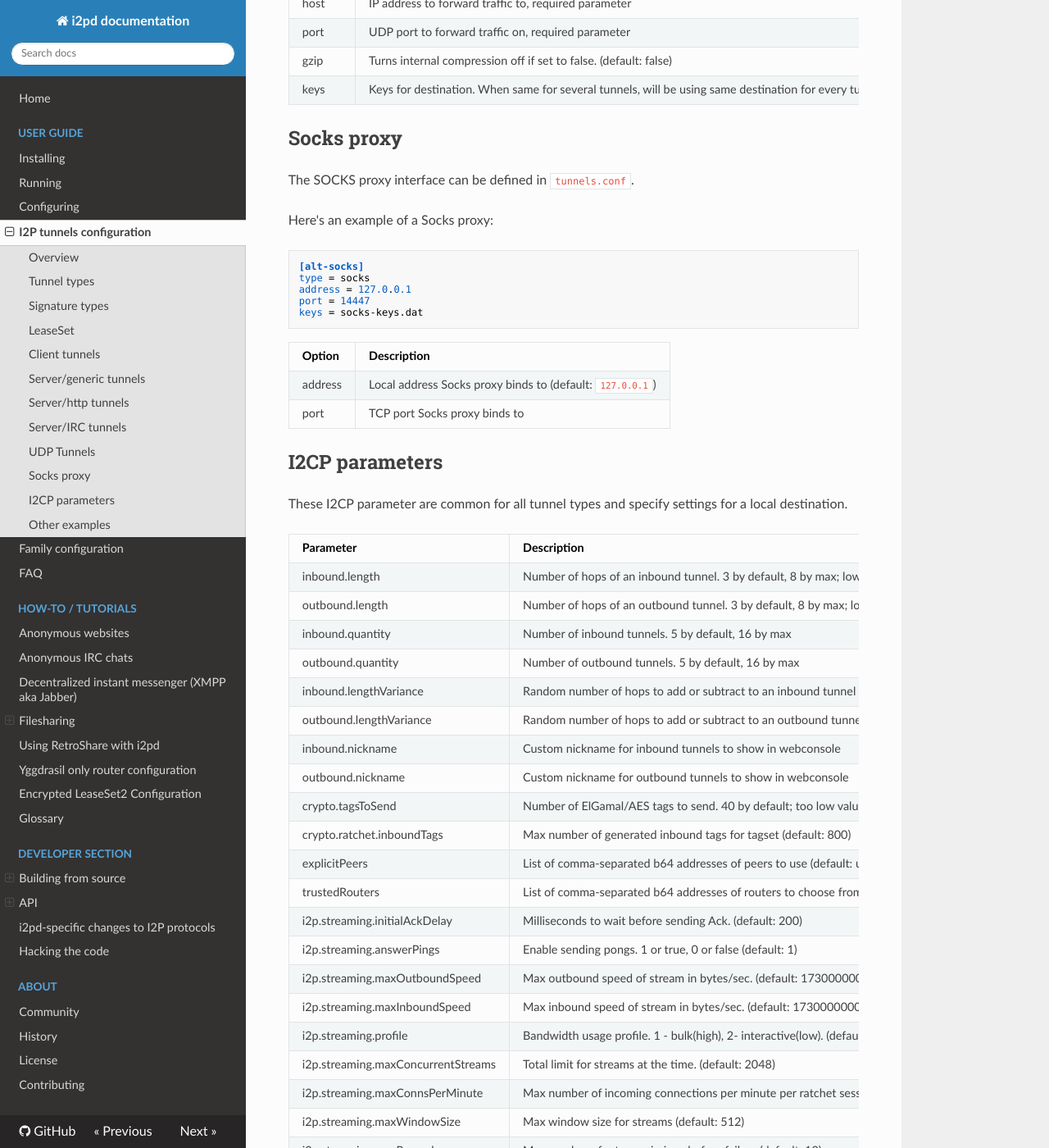
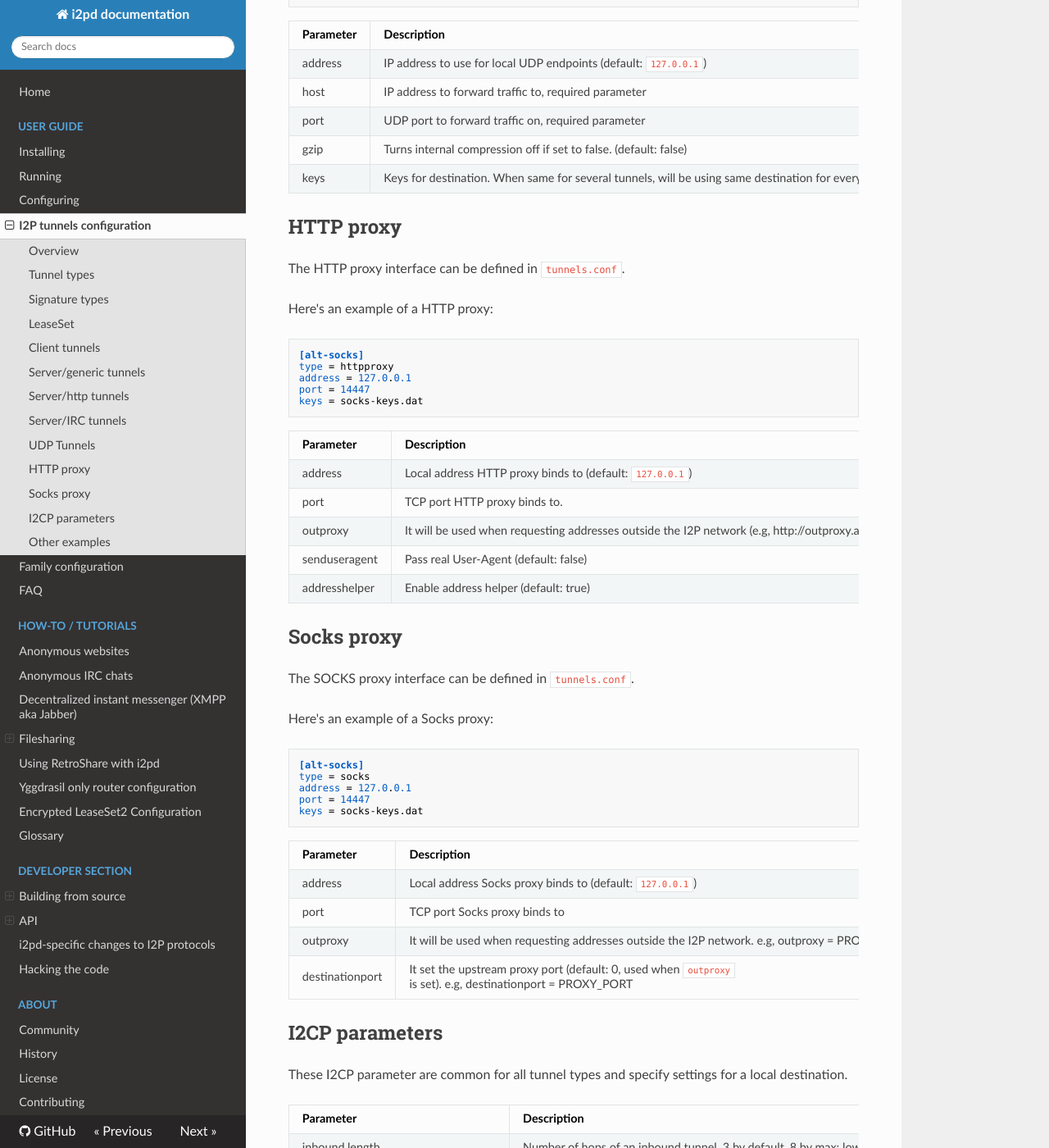
Before and after one commit to PurpleI2P/i2pd_docs_en, an MkDocs documentation site: the page built from docs/user-guide/tunnels.md, in a window 1280 px wide and 1400 px high, scrolled down 6046 px. Shown: the whole window at 82% size. Built offline with MkDocs 1.6.1, drawn with Linux system fonts in a browser that asks for light colours; nearby versions of some CDN libraries; some of the changed text lies outside the part shown.

Commit message:
fix default param, add params not listed in tunnels for httpproxy and socks, and extra info

````diff
--- a/docs/user-guide/tunnels.md
+++ b/docs/user-guide/tunnels.md
@@ -14,18 +14,24 @@ Tunnel types
 
 Section type is specified by the *type* parameter.
 
-Available tunnel types:
+**Client Tunnels**
 
 Type          | Description
 ------------- | --------------------------------------
 client        | Client tunnel to remote I2P destination (TCP)
+socks         | Custom Socks proxy service to use I2P with
+httpproxy     | Custom HTTP proxy service to use I2P with
+udpclient     | Forwards local UDP endpoint to remote I2P destination
+
+**Server Tunnels**
+
+Type          | Description
+------------- | --------------------------------------
 server        | Generic server tunnel to setup any TCP service in I2P network
 http          | HTTP server tunnel to setup a website in I2P
 irc           | IRC server tunnel to setup IRC server in I2P
-udpclient     | Forwards local UDP endpoint to remote I2P destination
 udpserver     | Forwards traffic from N I2P destinations to local UDP endpoint
-socks         | Custom Socks proxy service to use I2P with
-httpproxy     | Custom HTTP proxy service to use I2P with
+
 
 Signature types
 ------------
@@ -104,7 +110,7 @@ Client tunnels might share the same local destination, if the keys file contains
 
 Optional parameters:
 
-Option              | Description
+Parameter           | Description
 --------------------|--------------------
 address             | Local interface tunnel binds to, '127.0.0.1' for connections from local host only, '0.0.0.0' for connections from everywhere. (default: 127.0.0.1)
 port                | Port of client tunnel.
@@ -147,11 +153,11 @@ This tunnel type should be used for any protocol other than HTTP, even HTTP with
 
 Optional parameters:
 
-Option              | Description
+Parameter           | Description
 --------------------|--------------------
 host                | IP address of server (on this address i2pd will send data from I2P)
-port                | Port of server tunnel.
-inport              | (non-TCP non-UDP) I2P local destination port to listen to; an unsigned 16-bit integer. What port at local destination server tunnel listens to (default: same as *port*)
+port                | Specifies the actual local TCP/UDP service port that incoming I2P streams are forwarded to.
+inport              | (non-TCP/non-UDP) I2P local destination port that a server tunnel listens on within the I2P network. (default: same as *port*)
 accesslist          | List of comma-separated of b32 address (without .b32.i2p) allowed to connect. Everybody is allowed by default
 whitelist           | Alternative to `accesslist` for allowing inbound connections.
 gzip                | Turns internal compression off if set to false. (default: false)
@@ -179,7 +185,7 @@ keys = our-website.dat
 
 Optional parameters:
 
-Option              | Description
+Parameter           | Description
 --------------------|--------------------
 hostoverride        | Value to send in 'Host:' header, default: the same as *host* parameter
 ssl                 | Use SSL connection to upstream server. `hostoverride` parameter can be used to set SNI domain. default: false (since 2.44.0)
@@ -192,7 +198,7 @@ IRC tunnels are supposed to connect to an IRC server through WEBIRC. It replaces
 
 Optional parameters:
 
-Option              | Description
+Parameter           | Description
 --------------------|--------------------
 webircpassword      | Password to send with WEBIRC command
 
@@ -211,7 +217,7 @@ destination = something.b32.i2p
 port = 1194
 ```
 
-Option              | Description
+Parameter           | Description
 --------------------|--------------------
 destination         | The I2P destination of a udpserver tunnel, required parameter
 address             | IP address to bind local UDP endpoint to (default: `127.0.0.1`)
@@ -229,13 +235,36 @@ host = 127.0.0.1
 port = 1194
 ```
 
-Option              | Description
+Parameter           | Description
 --------------------|--------------------
 address             | IP address to use for local UDP endpoints (default: `127.0.0.1`)
 host                | IP address to forward traffic to, required parameter
 port                | UDP port to forward traffic on, required parameter
 gzip                | Turns internal compression off if set to false. (default: false)
 keys                | Keys for destination. When same for several tunnels, will be using same destination for every tunnel.
+
+HTTP proxy
+-----------
+
+The HTTP proxy interface can be defined in ``tunnels.conf``.
+
+Here's an example of a HTTP proxy:
+
+```ini
+[alt-socks]
+type = httpproxy
+address = 127.0.0.1
+port = 14447
+keys = socks-keys.dat
+```
+
+Parameter           | Description
+--------------------|--------------------
+address             | Local address HTTP proxy binds to (default: `127.0.0.1`)
+port                | TCP port HTTP proxy binds to.
+outproxy            | It will be used when requesting addresses outside the I2P network (e.g, http://outproxy.acetone.i2p:3128)
+senduseragent       | Pass real User-Agent (default: false)
+addresshelper       | Enable address helper (default: true)
 
 Socks proxy
 -----------
@@ -252,10 +281,12 @@ port = 14447
 keys = socks-keys.dat
 ```
 
-Option              | Description
+Parameter           | Description
 --------------------|--------------------
 address             | Local address Socks proxy binds to (default: `127.0.0.1`)
 port                | TCP port Socks proxy binds to
+outproxy            | It will be used when requesting addresses outside the I2P network. e.g, outproxy = PROXY_ADDRESS
+destinationport     | It set the upstream proxy port  (default: 0, used when `outproxy` is set). e.g, destinationport = PROXY_PORT
 
 I2CP parameters
 ---------------
@@ -294,7 +325,7 @@ i2cp.leaseSetClient.dh.nnn    | Client name:client's public DH in base64, for au
 i2cp.leaseSetClient.psk.nnn   | Client name:client's PSK in base64, for authentication type 2, nnn is integer
 latency.min                   | Minimum tunnel latency in milliseconds (0 = no minimum) (default:0)
 latency.max                   | Maximum tunnel latency in milliseconds (0 = no maximum) (default:0)
-i2cp.dontPublishLeaseSet      | Don't publish LeaseSet if set to true. (default: false)
+i2cp.dontPublishLeaseSet      | Don't publish LeaseSet if set to true. (default: true)
 
 Other examples
 --------------
````
Also changed, not shown: docs/tutorials/blinded-addresse.md (+2 -0 lines), docs/tutorials/http.md (+15 -3 lines), docs/user-guide/configuration.md (+0 -1 lines).
